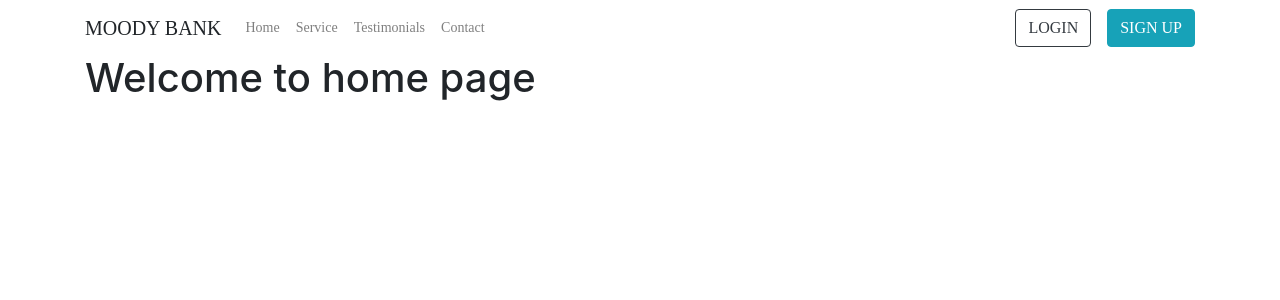
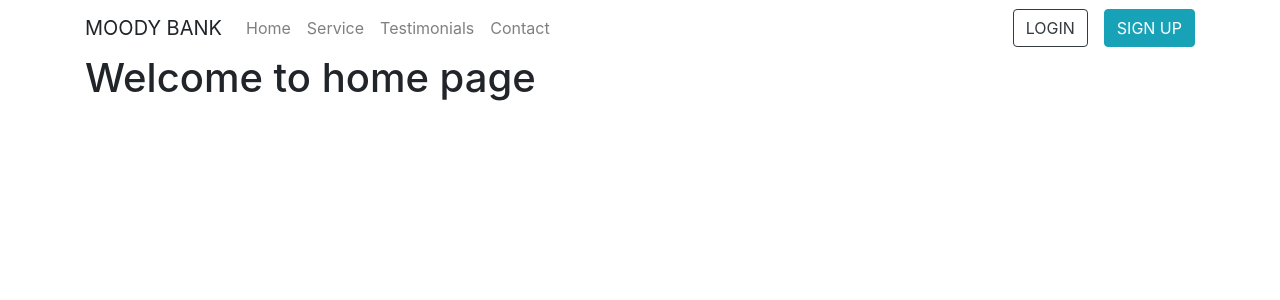
Before and after one commit to tejoyv/retailmanagement, a Flask app: page / in a window 1280 px wide. Shown: the top 300 px of the page. Run offline with Flask 2, Linux system fonts and the light colour scheme; some libraries are stand-ins or nearby versions; some web fonts are replaced.

Commit message:
layout with nav

```diff
--- a/application/templates/layout.html
+++ b/application/templates/layout.html
@@ -1,4 +1,3 @@
-<!DOCTYPE html>
 <html>
 <head>
 	<title>{% if title %} {{title}} {% endif %}</title>
@@ -6,36 +5,26 @@
 	<link rel="stylesheet" href="https://stackpath.bootstrapcdn.com/bootstrap/4.5.0/css/bootstrap.min.css" integrity="sha384-9aIt2nRpC12Uk9gS9baDl411NQApFmC26EwAOH8WgZl5MYYxFfc+NcPb1dKGj7Sk" crossorigin="anonymous">
 	<!-- Custom CSS-->
 	<link rel="stylesheet" type="text/css" href="{{ url_for('static', filename='main.css') }}">
+	<!-- Required meta tags -->
+    <meta charset="utf-8">
+    <meta name="viewport" content="width=device-width, initial-scale=1, shrink-to-fit=no">
 
-	<meta charset="UTF-8">
-    <meta name="viewport" content="width=device-width, initial-scale=1">
+    <!-- awesone fonts css-->
+    <link href="static/css/font-awesome.css" rel="stylesheet" type="text/css">
+    <!-- owl carousel css-->
+    <link rel="stylesheet" href="static/owl-carousel/assets/owl.carousel.min.css" type="text/css">
+    <!-- Bootstrap CSS -->
+    <link rel="stylesheet" href="static/css/bootstrap.min.css">
+    <!-- custom CSS -->
+    <link rel="stylesheet" href="static/css/style.css">
 
-		<!-- Login CSS Style Sheets -->
-	<!--===============================================================================================-->
-		<link rel="icon" type="image/png" href="{{url_for('static', filename='login/images/icons/favicon.ico') }}"/>
-	<!--===============================================================================================-->
-		<link rel="stylesheet" type="text/css" href="{{url_for('static',filename='login/vendor/bootstrap/css/bootstrap.min.css')}}">
-	<!--===============================================================================================-->
-		<link rel="stylesheet" type="text/css" href="{{url_for('static',filename='login/fonts/font-awesome-4.7.0/css/font-awesome.min.css')}}">
-	<!--===============================================================================================-->
-		<link rel="stylesheet" type="text/css" href="{{url_for('static',filename='login/fonts/iconic/css/material-design-iconic-font.min.css')}}">
-	<!--===============================================================================================-->
-		<link rel="stylesheet" type="text/css" href="{{url_for('static',filename='login/vendor/animate/animate.css')}}">
-	<!--===============================================================================================-->
-		<link rel="stylesheet" type="text/css" href="{{url_for('static',filename='login/vendor/css-hamburgers/hamburgers.min.css')}}">
-	<!--===============================================================================================-->
-		<link rel="stylesheet" type="text/css" href="{{url_for('static',filename='login/vendor/animsition/css/animsition.min.css')}}">
-	<!--===============================================================================================-->
-		<link rel="stylesheet" type="text/css" href="{{url_for('static',filename='login/vendor/select2/select2.min.css')}}">
-	<!--===============================================================================================-->
-		<link rel="stylesheet" type="text/css" href="{{url_for('static',filename='login/vendor/daterangepicker/daterangepicker.css')}}">
-	<!--===============================================================================================-->
-		<link rel="stylesheet" type="text/css" href="{{ url_for('static', filename='login/css/util.css') }}">
-		<link rel="stylesheet" type="text/css" href="{{ url_for('static', filename='login/css/main.css') }}">
-	<!--===============================================================================================-->
 </head>
-<body >
+<body>
+
 	<!-- Customise this Nav Bar -->
+	<nav>
+
+	</nav>
 	<nav class="navbar navbar-expand-lg navbar-light bg-light bg-transparent" id="gtco-main-nav">
         <div class="container"><a class="navbar-brand">MOODY BANK</a>
             <button class="navbar-toggler" data-target="#my-nav" onclick="myFunction(this)" data-toggle="collapse"><span
@@ -53,7 +42,7 @@
                 </form>
             </div>
         </div>
-	</nav>
+    </nav>
 
 	<div class="container">
 		{% block content %}
@@ -66,24 +55,5 @@
 	<script src="https://cdn.jsdelivr.net/npm/popper.js@1.16.0/dist/umd/popper.min.js" integrity="sha384-Q6E9RHvbIyZFJoft+2mJbHaEWldlvI9IOYy5n3zV9zzTtmI3UksdQRVvoxMfooAo" crossorigin="anonymous"></script>
 	<script src="https://stackpath.bootstrapcdn.com/bootstrap/4.5.0/js/bootstrap.min.js" integrity="sha384-OgVRvuATP1z7JjHLkuOU7Xw704+h835Lr+6QL9UvYjZE3Ipu6Tp75j7Bh/kR0JKI" crossorigin="anonymous"></script>
 	<script src="{{ url_for('static', filename='main.js') }}" type="text/javascript"></script>
-
-	 <!-- Login Javascript Files -->
-	<!--===============================================================================================-->
-	<script src="{{url_for('static',filename='login/vendor/jquery/jquery-3.2.1.min.js')}}"></script>
-	<!--===============================================================================================-->
-    <script src="{{url_for('static',filename='login/vendor/animsition/js/animsition.min.js')}}"></script>
-	<!--===============================================================================================-->
-    <script src="{{url_for('static',filename='login/vendor/bootstrap/js/popper.js')}}"></script>
-    <script src="{{url_for('static',filename='login/vendor/bootstrap/js/bootstrap.min.js') }}"></script>
-	<!--===============================================================================================-->
-    <script src="{{url_for('static',filename='login/vendor/select2/select2.min.js') }}"></script>
-	<!--===============================================================================================-->
-    <script src="{{url_for('static',filename='login/vendor/daterangepicker/moment.min.js') }}"></script>
-    <script src="{{url_for('static',filename='login/vendor/daterangepicker/daterangepicker.js') }}"></script>
-	<!--===============================================================================================-->
-    <script src="{{url_for('static',filename='login/vendor/countdowntime/countdowntime.js') }}"></script>
-	<!--===============================================================================================-->
-	<script src="{{url_for('static',filename='login/js/main.js') }}></script>
-
 </body>
 </html>
```
